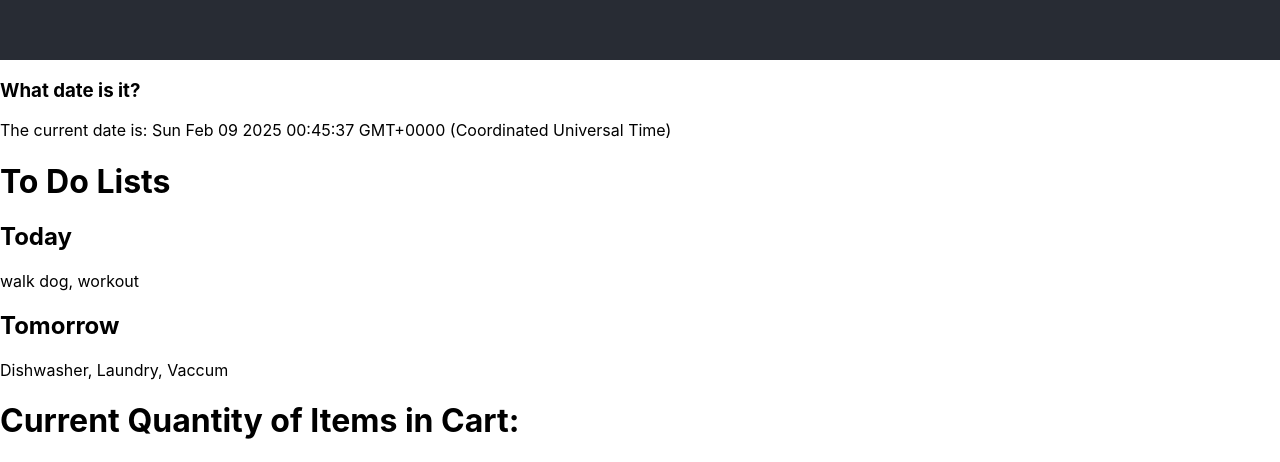
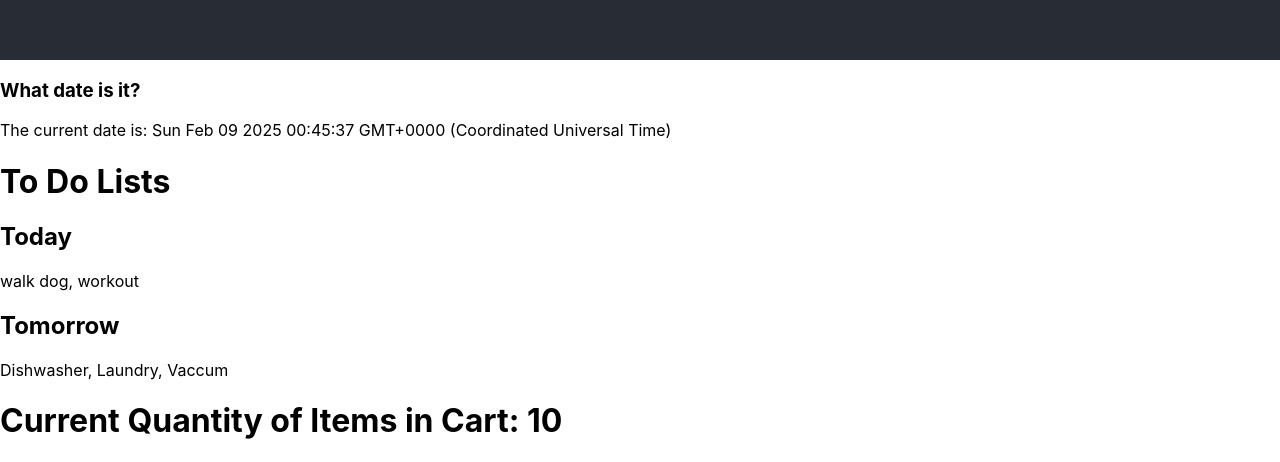
Before and after one commit to ChadHarper811/react_practice, a React (Create React App) app: page / in a window 1280 px wide. Shown: the part 740-1202 px from the top of the page. Built offline with nearby package versions, Linux system fonts and the light colour scheme.

Commit message:
solved shoppingcart

```diff
--- a/src/ShoppingCart.js
+++ b/src/ShoppingCart.js
@@ -14,7 +14,7 @@ class ShoppingCart extends React.Component {
   }
   render() {
     { /* Change code below this line */ }
-    return <Items />
+    return <Items quantity={10}/>
     { /* Change code above this line */ }
   }
 };
```
